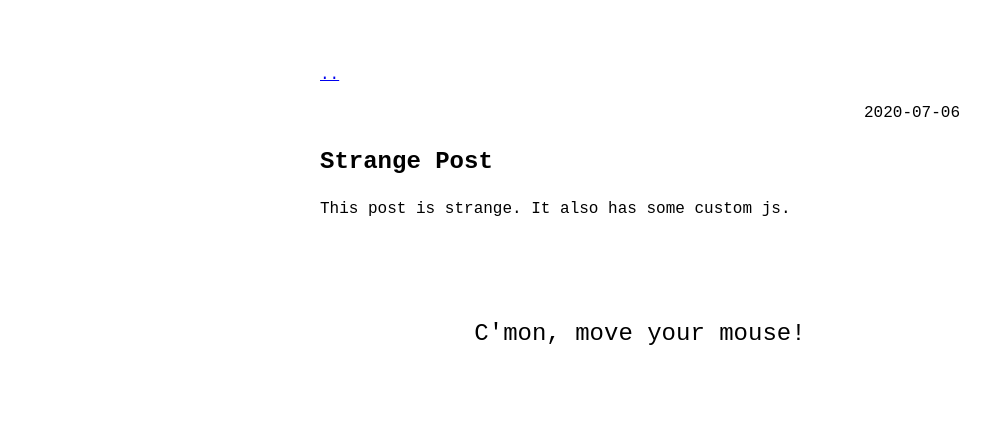
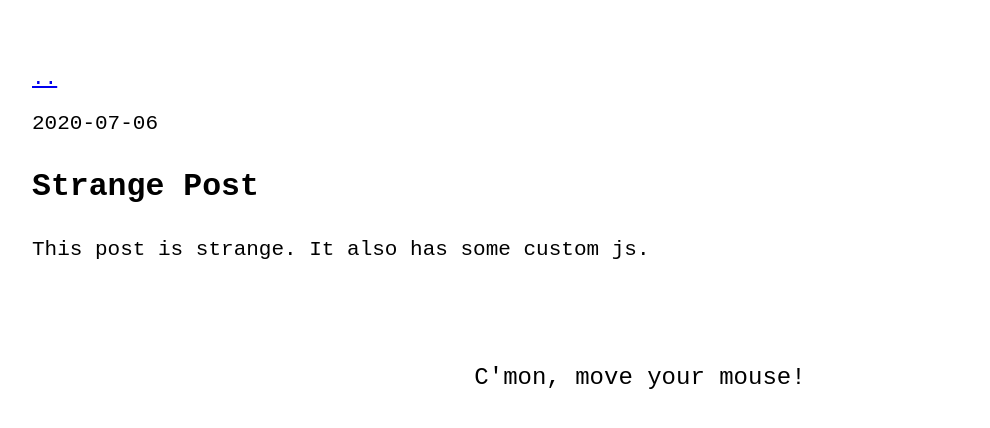
Before and after one commit to binbinxiang/binbinxiang.github.io, a Jekyll site: the page built from _posts/2020-07-06-strange-post.md, in a window 1280 px wide. Shown: the top 428 px of the page, without its empty margins (0-990 px from the left). Built offline with Jekyll 4.4.1, drawn with Linux system fonts in a browser that asks for light colours.

Commit message:
Update no-style-please.scss

```diff
--- a/_sass/no-style-please.scss
+++ b/_sass/no-style-please.scss
@@ -26,14 +26,14 @@ html { height: 100%; }
 body {
   color: black;
   font-family: monospace;
-  font-size: 16px;
+  font-size: 21px;
   line-height: 1.4;
   margin: 0;
   min-height: 100%;
   overflow-wrap: break-word;
 }
 
-.post-meta { text-align: right; }
+.post-meta { text-align: left; }
 
 h2, h3, h4, h5, h6 { margin-top: 3rem; }
 
@@ -46,7 +46,7 @@ li { margin: 0.4rem 0; }
 *:target { background: yellow; }
 
 .w {
-  max-width: 640px;
+  max-width: 1920px;
   margin: 0 auto;
   padding: 4rem 2rem;
 }
```
